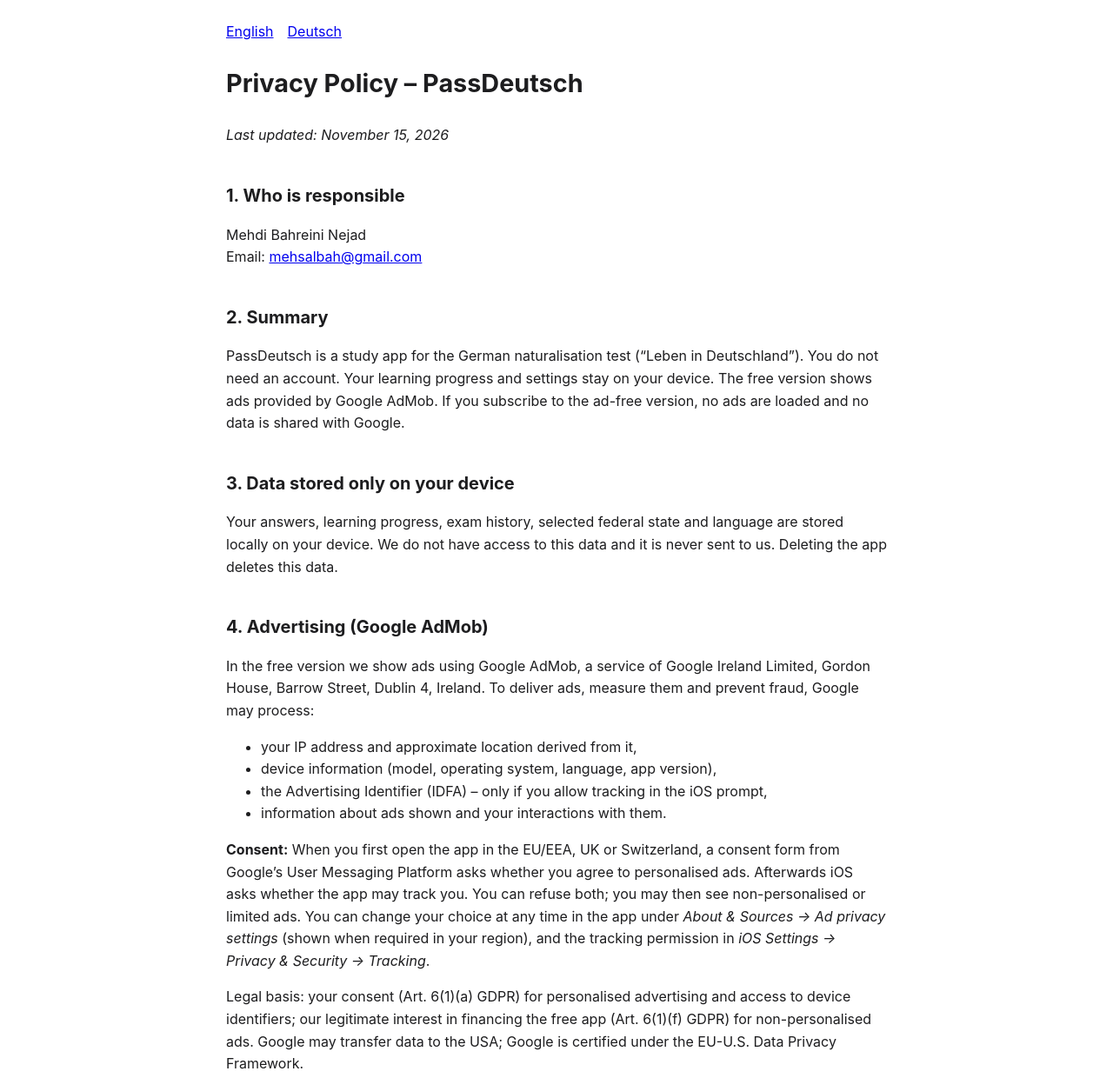
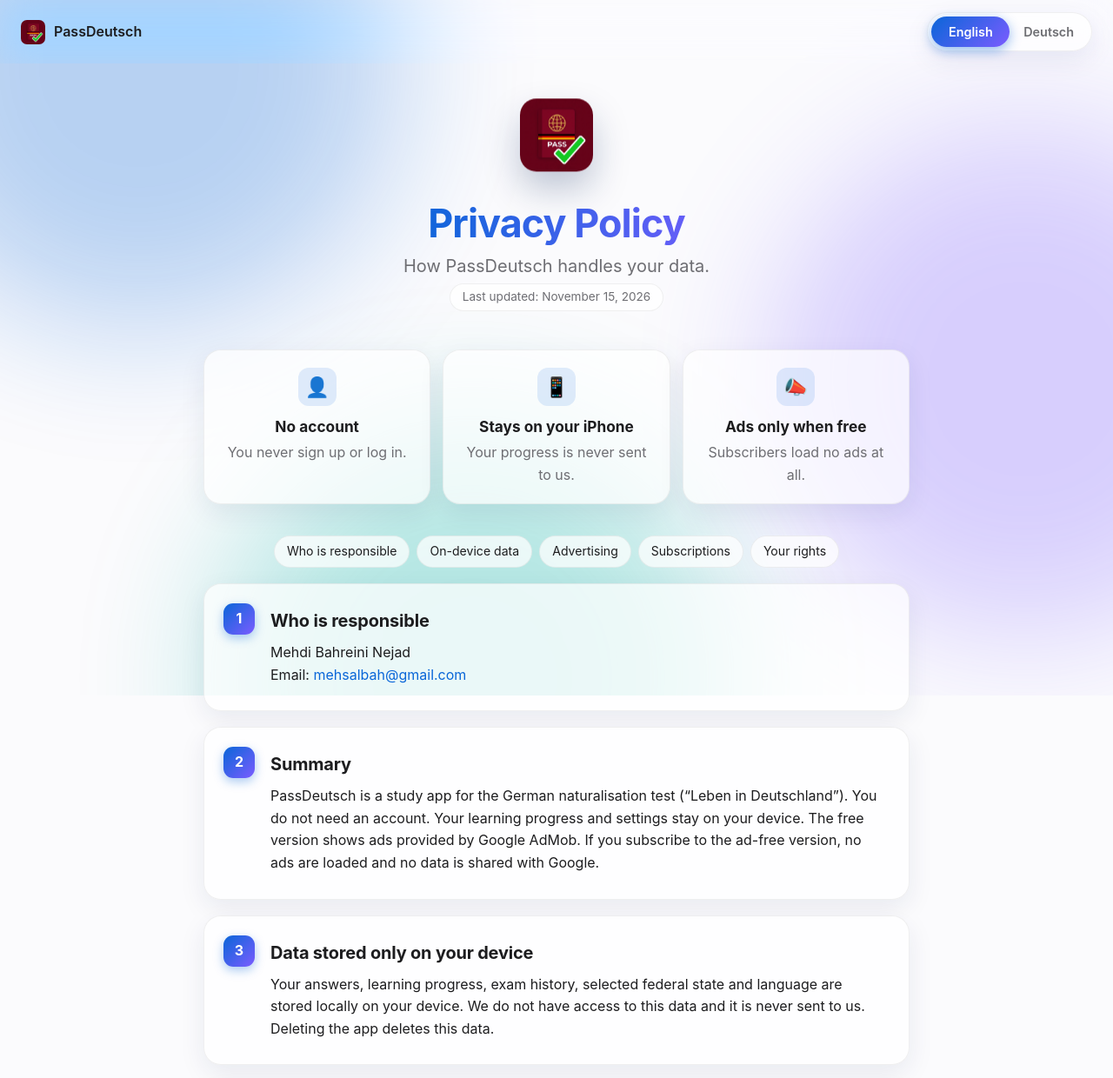
Before and after one commit to Mahdibn/Mahdibn.github.io, a plain HTML site: page passdeutsch/privacy.html in a window 1280 px wide. Shown: the top 1240 px of the page at 87% size. Drawn offline with Linux system fonts and the light colour scheme.

Commit message:
Restyle the privacy policy to match the landing page, one URL per language

```diff
--- a/passdeutsch/privacy.html
+++ b/passdeutsch/privacy.html
@@ -1,39 +1,76 @@
 <!DOCTYPE html>
-<html lang="en">
+<html lang="en" class="no-js">
 <head>
 <meta charset="utf-8">
 <meta name="viewport" content="width=device-width, initial-scale=1">
-<title>PassDeutsch – Privacy Policy / Datenschutzerklärung</title>
-<style>
-  body { font-family: -apple-system, BlinkMacSystemFont, "Segoe UI", sans-serif; max-width: 760px; margin: 0 auto; padding: 24px; line-height: 1.6; color: #1d1d1f; }
-  h1 { font-size: 1.8em; }
-  h2 { margin-top: 2em; font-size: 1.25em; }
-  nav a { margin-right: 16px; }
-  hr { margin: 48px 0; border: none; border-top: 1px solid #ddd; }
-  @media (prefers-color-scheme: dark) { body { background: #000; color: #f5f5f7; } a { color: #6ea8ff; } hr { border-top-color: #333; } }
-</style>
+<title>Privacy Policy – PassDeutsch</title>
+<meta name="description" content="How the PassDeutsch iPhone app handles your data.">
+<link rel="alternate" hreflang="en" href="https://mahdibn.github.io/passdeutsch/privacy.html">
+<link rel="alternate" hreflang="de" href="https://mahdibn.github.io/passdeutsch/de/privacy.html">
+<link rel="icon" href="/passdeutsch/icon.png">
+<link rel="stylesheet" href="/passdeutsch/style.css">
+<script src="/passdeutsch/site.js" defer></script>
 </head>
 <body>
 
-<nav><a href="#en">English</a><a href="#de">Deutsch</a></nav>
+<div class="backdrop" aria-hidden="true">
+  <div class="blob one"></div>
+  <div class="blob two"></div>
+  <div class="blob three"></div>
+</div>
 
-<section id="en">
-<h1>Privacy Policy – PassDeutsch</h1>
-<p><em>Last updated: November 15, 2026</em></p>
+<header class="topbar">
+  <a class="brand" href="/passdeutsch/"><img src="/passdeutsch/icon.png" alt="">PassDeutsch</a>
+  <nav class="lang-switch" aria-label="Language">
+    <span class="lang-thumb" aria-hidden="true"></span>
+    <a href="/passdeutsch/privacy.html" hreflang="en" lang="en" aria-current="page">English</a>
+    <a href="/passdeutsch/de/privacy.html" hreflang="de" lang="de">Deutsch</a>
+  </nav>
+</header>
 
-<h2>1. Who is responsible</h2>
-<p>
-Mehdi Bahreini Nejad<br>
-Email: <a href="mailto:mehsalbah@gmail.com">mehsalbah@gmail.com</a>
-</p>
+<main>
+  <section class="doc-hero">
+    <img class="hero-icon" src="/passdeutsch/icon.png" alt="PassDeutsch app icon">
+    <h1>Privacy Policy</h1>
+    <p class="tagline">How PassDeutsch handles your data.</p>
+    <span class="chip">Last updated: November 15, 2026</span>
+  </section>
 
-<h2>2. Summary</h2>
+  <ul class="features highlights" data-stagger>
+    <li class="card reveal"><span class="emoji" aria-hidden="true">👤</span><strong>No account</strong><span class="text">You never sign up or log in.</span></li>
+    <li class="card reveal"><span class="emoji" aria-hidden="true">📱</span><strong>Stays on your iPhone</strong><span class="text">Your progress is never sent to us.</span></li>
+    <li class="card reveal"><span class="emoji" aria-hidden="true">📣</span><strong>Ads only when free</strong><span class="text">Subscribers load no ads at all.</span></li>
+  </ul>
+
+  <ul class="toc reveal">
+    <li><a href="#responsible">Who is responsible</a></li>
+    <li><a href="#device">On-device data</a></li>
+    <li><a href="#ads">Advertising</a></li>
+    <li><a href="#subscriptions">Subscriptions</a></li>
+    <li><a href="#rights">Your rights</a></li>
+  </ul>
+
+  <section class="doc-section reveal" id="responsible">
+    <span class="index">1</span>
+    <h2>Who is responsible</h2>
+    <p>Mehdi Bahreini Nejad<br>Email: <a href="mailto:mehsalbah@gmail.com">mehsalbah@gmail.com</a></p>
+  </section>
+
+  <section class="doc-section reveal" id="summary">
+    <span class="index">2</span>
+    <h2>Summary</h2>
     <p>PassDeutsch is a study app for the German naturalisation test (“Leben in Deutschland”). You do not need an account. Your learning progress and settings stay on your device. The free version shows ads provided by Google AdMob. If you subscribe to the ad-free version, no ads are loaded and no data is shared with Google.</p>
+  </section>
 
-<h2>3. Data stored only on your device</h2>
+  <section class="doc-section reveal" id="device">
+    <span class="index">3</span>
+    <h2>Data stored only on your device</h2>
     <p>Your answers, learning progress, exam history, selected federal state and language are stored locally on your device. We do not have access to this data and it is never sent to us. Deleting the app deletes this data.</p>
+  </section>
 
-<h2>4. Advertising (Google AdMob)</h2>
+  <section class="doc-section reveal" id="ads">
+    <span class="index">4</span>
+    <h2>Advertising (Google AdMob)</h2>
     <p>In the free version we show ads using Google AdMob, a service of Google Ireland Limited, Gordon House, Barrow Street, Dublin 4, Ireland. To deliver ads, measure them and prevent fraud, Google may process:</p>
     <ul>
       <li>your IP address and approximate location derived from it,</li>
@@ -44,68 +81,43 @@ Email: <a href="mailto:mehsalbah@gmail.com">mehsalbah@gmail.com</a>
     <p><strong>Consent:</strong> When you first open the app in the EU/EEA, UK or Switzerland, a consent form from Google’s User Messaging Platform asks whether you agree to personalised ads. Afterwards iOS asks whether the app may track you. You can refuse both; you may then see non-personalised or limited ads. You can change your choice at any time in the app under <em>About &amp; Sources → Ad privacy settings</em> (shown when required in your region), and the tracking permission in <em>iOS Settings → Privacy &amp; Security → Tracking</em>.</p>
     <p>Legal basis: your consent (Art. 6(1)(a) GDPR) for personalised advertising and access to device identifiers; our legitimate interest in financing the free app (Art. 6(1)(f) GDPR) for non-personalised ads. Google may transfer data to the USA; Google is certified under the EU-U.S. Data Privacy Framework.</p>
     <p>More information: <a href="https://policies.google.com/technologies/partner-sites">How Google uses information from apps that use its services</a> and <a href="https://policies.google.com/privacy">Google Privacy Policy</a>.</p>
+  </section>
 
-<h2>5. Subscriptions (Apple App Store)</h2>
+  <section class="doc-section reveal" id="subscriptions">
+    <span class="index">5</span>
+    <h2>Subscriptions (Apple App Store)</h2>
     <p>The ad-free subscription is purchased and managed entirely by Apple. We do not receive your name, payment details or Apple ID. The app only checks with Apple, on your device, whether an active subscription exists. See <a href="https://www.apple.com/legal/privacy/">Apple’s Privacy Policy</a>. You can manage or cancel your subscription in <em>iOS Settings → [your name] → Subscriptions</em>.</p>
+  </section>
 
-<h2>6. No other tracking</h2>
+  <section class="doc-section reveal" id="tracking">
+    <span class="index">6</span>
+    <h2>No other tracking</h2>
     <p>The app uses no analytics tools and no other third-party services, and we do not sell your data.</p>
+  </section>
 
-<h2>7. Children</h2>
+  <section class="doc-section reveal" id="children">
+    <span class="index">7</span>
+    <h2>Children</h2>
     <p>The app is intended for adults preparing for the naturalisation test and is not directed at children under 16.</p>
+  </section>
 
-<h2>8. Your rights</h2>
+  <section class="doc-section reveal" id="rights">
+    <span class="index">8</span>
+    <h2>Your rights</h2>
     <p>Under the GDPR you have the right to access, rectification, erasure, restriction of processing, data portability and objection, and the right to withdraw your consent at any time with effect for the future. Because we do not store personal data ourselves, please direct requests concerning advertising data to Google as well. You also have the right to lodge a complaint with a data protection supervisory authority.</p>
+  </section>
 
-<h2>9. Changes</h2>
+  <section class="doc-section reveal" id="changes">
+    <span class="index">9</span>
+    <h2>Changes</h2>
     <p>We may update this policy when the app changes. The current version is always available on this page.</p>
   </section>
+</main>
 
-<hr>
-
-<section id="de" lang="de">
-<h1>Datenschutzerklärung – PassDeutsch</h1>
-<p><em>Stand: 15. November 2026</em></p>
-
-<h2>1. Verantwortlicher</h2>
-<p>
-Mehdi Bahreini Nejad<br>
-E-Mail: <a href="mailto:mehsalbah@gmail.com">mehsalbah@gmail.com</a>
-</p>
-
-<h2>2. Zusammenfassung</h2>
-<p>PassDeutsch ist eine Lern-App für den Einbürgerungstest „Leben in Deutschland“. Ein Konto ist nicht erforderlich. Ihr Lernfortschritt und Ihre Einstellungen bleiben auf Ihrem Gerät. Die kostenlose Version zeigt Werbung von Google AdMob. Mit dem werbefreien Abo wird keine Werbung geladen und es werden keine Daten an Google übermittelt.</p>
-
-<h2>3. Nur auf Ihrem Gerät gespeicherte Daten</h2>
-<p>Ihre Antworten, Ihr Lernfortschritt, Ihr Prüfungsverlauf, das gewählte Bundesland und die Sprache werden ausschließlich lokal auf Ihrem Gerät gespeichert. Wir haben keinen Zugriff darauf; die Daten werden nie an uns gesendet. Beim Löschen der App werden sie entfernt.</p>
-
-<h2>4. Werbung (Google AdMob)</h2>
-<p>In der kostenlosen Version zeigen wir Werbung über Google AdMob, einen Dienst der Google Ireland Limited, Gordon House, Barrow Street, Dublin 4, Irland. Zur Auslieferung und Messung von Anzeigen sowie zur Betrugsprävention kann Google verarbeiten:</p>
-<ul>
-  <li>Ihre IP-Adresse und den daraus abgeleiteten ungefähren Standort,</li>
-  <li>Geräteinformationen (Modell, Betriebssystem, Sprache, App-Version),</li>
-  <li>die Werbe-ID (IDFA) – nur, wenn Sie das Tracking in der iOS-Abfrage erlauben,</li>
-  <li>Informationen über angezeigte Anzeigen und Ihre Interaktionen damit.</li>
-</ul>
-<p><strong>Einwilligung:</strong> Beim ersten Öffnen der App in der EU/im EWR, im Vereinigten Königreich oder in der Schweiz fragt ein Einwilligungsformular der User Messaging Platform von Google, ob Sie personalisierter Werbung zustimmen. Anschließend fragt iOS, ob die App Sie tracken darf. Sie können beides ablehnen; dann sehen Sie ggf. nicht personalisierte oder eingeschränkte Werbung. Ihre Auswahl können Sie jederzeit in der App unter <em>Info &amp; Quellen → Datenschutzeinstellungen für Werbung</em> (wird angezeigt, wenn in Ihrer Region erforderlich) ändern, die Tracking-Erlaubnis unter <em>iOS-Einstellungen → Datenschutz &amp; Sicherheit → Tracking</em>.</p>
-<p>Rechtsgrundlage: Ihre Einwilligung (Art. 6 Abs. 1 lit. a DSGVO, § 25 Abs. 1 TDDDG) für personalisierte Werbung und den Zugriff auf Geräte-Kennungen; unser berechtigtes Interesse an der Finanzierung der kostenlosen App (Art. 6 Abs. 1 lit. f DSGVO) für nicht personalisierte Werbung. Google kann Daten in die USA übermitteln; Google ist nach dem EU-U.S. Data Privacy Framework zertifiziert.</p>
-<p>Weitere Informationen: <a href="https://policies.google.com/technologies/partner-sites?hl=de">Wie Google Daten aus Apps verwendet, die Google-Dienste nutzen</a> und <a href="https://policies.google.com/privacy?hl=de">Datenschutzerklärung von Google</a>.</p>
-
-<h2>5. Abonnements (Apple App Store)</h2>
-<p>Das werbefreie Abo wird vollständig über Apple abgeschlossen und verwaltet. Wir erhalten weder Ihren Namen noch Zahlungsdaten oder Ihre Apple-ID. Die App prüft lediglich auf Ihrem Gerät bei Apple, ob ein aktives Abo besteht. Siehe <a href="https://www.apple.com/de/legal/privacy/">Datenschutzrichtlinie von Apple</a>. Verwalten oder kündigen können Sie das Abo unter <em>iOS-Einstellungen → [Ihr Name] → Abonnements</em>.</p>
-
-<h2>6. Kein weiteres Tracking</h2>
-<p>Die App verwendet keine Analyse-Tools und keine weiteren Drittanbieterdienste. Wir verkaufen Ihre Daten nicht.</p>
-
-<h2>7. Kinder</h2>
-<p>Die App richtet sich an Erwachsene, die sich auf den Einbürgerungstest vorbereiten, und nicht an Kinder unter 16 Jahren.</p>
-
-<h2>8. Ihre Rechte</h2>
-<p>Nach der DSGVO haben Sie das Recht auf Auskunft, Berichtigung, Löschung, Einschränkung der Verarbeitung, Datenübertragbarkeit und Widerspruch sowie das Recht, eine erteilte Einwilligung jederzeit mit Wirkung für die Zukunft zu widerrufen. Da wir selbst keine personenbezogenen Daten speichern, richten Sie Anfragen zu Werbedaten bitte auch an Google. Außerdem haben Sie das Recht, sich bei einer Datenschutz-Aufsichtsbehörde zu beschweren.</p>
-
-<h2>9. Änderungen</h2>
-<p>Wir passen diese Erklärung an, wenn sich die App ändert. Die aktuelle Fassung finden Sie stets auf dieser Seite.</p>
-</section>
+<footer>
+  <div class="footer-links"><a href="/passdeutsch/">Home</a><a href="mailto:mehsalbah@gmail.com">Contact</a></div>
+  © 2026 Mehdi Bahreini Nejad
+</footer>
 
 </body>
 </html>
--- a/passdeutsch/site.js
+++ b/passdeutsch/site.js
@@ -72,7 +72,7 @@
   window.addEventListener("pageswap", (event) => {
     const url = event.activation?.entry?.url;
     if (!event.viewTransition || !url) return;
-    const toGerman = /\/de\/?$/.test(new URL(url).pathname);
+    const toGerman = /\/de\//.test(new URL(url).pathname);
     event.viewTransition.types.add(toGerman ? "to-de" : "to-en");
   });
   window.addEventListener("pagereveal", (event) => {
--- a/passdeutsch/style.css
+++ b/passdeutsch/style.css
@@ -173,7 +173,7 @@ main {
   50%      { transform: translateY(-10px); }
 }
 
-.hero h1 {
+.hero h1, .doc-hero h1 {
   font-size: clamp(2.4em, 7vw, 3.6em);
   line-height: 1.1;
   margin: 24px 0 8px;
@@ -412,3 +412,90 @@ main.leaving-right { animation: slide-out-right 0.35s var(--ease-out) forwards;
   .reveal { opacity: 1; transform: none; filter: none; }
   .hero h1 { background-position: 50% 0; }
 }
+
+/* ---------- Document pages (privacy policy) ---------- */
+
+.doc-hero { text-align: center; padding: 48px 0 8px; }
+.doc-hero .hero-icon { width: 84px; height: 84px; border-radius: 19px; }
+.doc-hero h1 { font-size: clamp(2em, 6vw, 2.8em); margin-top: 20px; hyphens: auto; overflow-wrap: break-word; }
+
+.chip {
+  display: inline-block;
+  margin-top: 4px;
+  padding: 4px 14px;
+  border-radius: 999px;
+  font-size: 0.85em;
+  color: var(--muted);
+  background: var(--card);
+  border: 1px solid var(--card-border);
+  animation: rise 0.8s var(--ease-out) 0.3s both;
+}
+
+.highlights { margin-top: 36px; }
+.highlights .card { text-align: center; }
+.highlights .emoji { margin-inline: auto; }
+
+.toc {
+  display: flex;
+  flex-wrap: wrap;
+  justify-content: center;
+  gap: 8px;
+  margin: 36px 0 8px;
+  padding: 0;
+  list-style: none;
+}
+.toc a {
+  display: inline-block;
+  padding: 6px 14px;
+  border-radius: 999px;
+  font-size: 0.88em;
+  color: var(--text);
+  background: var(--card);
+  border: 1px solid var(--card-border);
+  transition: transform 0.35s var(--spring), border-color 0.3s, color 0.3s;
+}
+.toc a:hover { text-decoration: none; transform: translateY(-2px); color: var(--accent); border-color: color-mix(in srgb, var(--accent) 40%, transparent); }
+
+.doc-section {
+  position: relative;
+  margin-top: 18px;
+  padding: 24px 24px 20px 76px;
+  border-radius: 20px;
+  background: var(--card);
+  border: 1px solid var(--card-border);
+  box-shadow: var(--shadow);
+  backdrop-filter: blur(12px);
+  -webkit-backdrop-filter: blur(12px);
+  scroll-margin-top: 90px;
+}
+.doc-section .index {
+  position: absolute;
+  top: 22px;
+  left: 22px;
+  display: grid;
+  place-items: center;
+  width: 36px;
+  height: 36px;
+  border-radius: 11px;
+  font-weight: 700;
+  color: #fff;
+  background: linear-gradient(135deg, var(--accent), var(--accent-2));
+  box-shadow: 0 4px 12px color-mix(in srgb, var(--accent) 35%, transparent);
+}
+.doc-section h2 { text-align: left; margin: 2px 0 8px; font-size: 1.25em; }
+.doc-section p, .doc-section ul { margin: 8px 0; }
+.doc-section ul { padding-left: 1.2em; }
+.doc-section li::marker { color: var(--accent); }
+/* Briefly glows when reached through the table of contents. */
+.doc-section:target { animation: target-glow 1.6s var(--ease-out); }
+@keyframes target-glow {
+  0%   { box-shadow: 0 0 0 0 color-mix(in srgb, var(--accent) 60%, transparent); }
+  100% { box-shadow: 0 0 0 14px transparent, var(--shadow); }
+}
+
+.footer-links { display: flex; justify-content: center; gap: 18px; margin-bottom: 8px; }
+
+@media (max-width: 520px) {
+  .doc-section { padding: 70px 18px 16px; }
+  .doc-section .index { top: 20px; left: 18px; }
+}
```
Also changed, not shown: passdeutsch/de/index.html (+1 -1 lines), passdeutsch/de/privacy.html (added, +123 -0 lines), passdeutsch/index.html (+1 -1 lines). Lines whose indentation alone changed are shown as unchanged.
